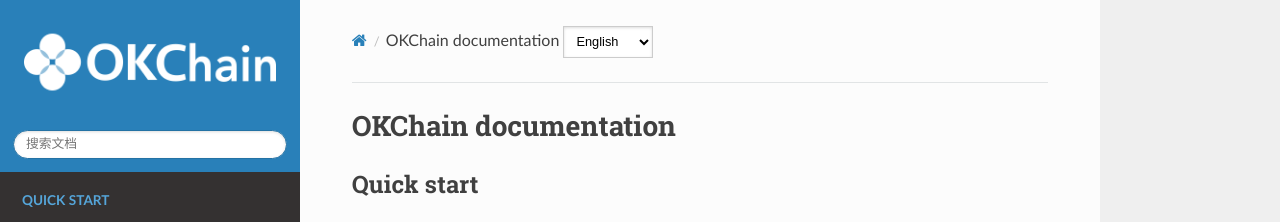
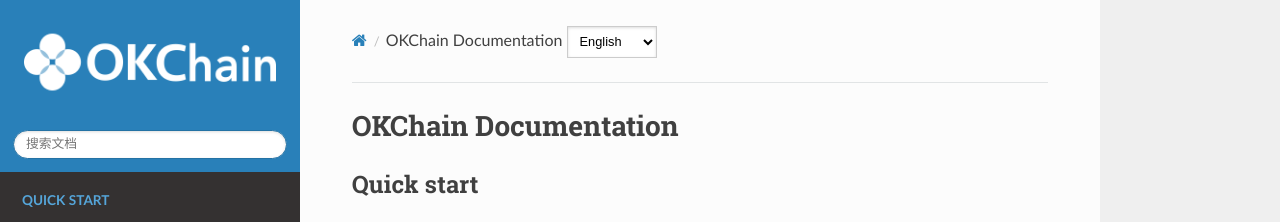
Before and after one commit to zccst/okdoc-en, a Sphinx documentation site: the page built from source/index.rst, in a window 1280 px wide and 900 px high. Shown: the top 222 px of the window. Built offline with Sphinx 7.4.7 and the Read the Docs theme 2.0.0, drawn with Linux system fonts in a browser that asks for light colours; pages that are not in the unit, such as notebooks, are missing from menus.

Commit message:
英文翻译

```diff
--- a/source/index.rst
+++ b/source/index.rst
@@ -4,7 +4,7 @@
    contain the root `toctree` directive.
 
 
-OKChain documentation
+OKChain Documentation
 ===============
 
 Quick start
```
